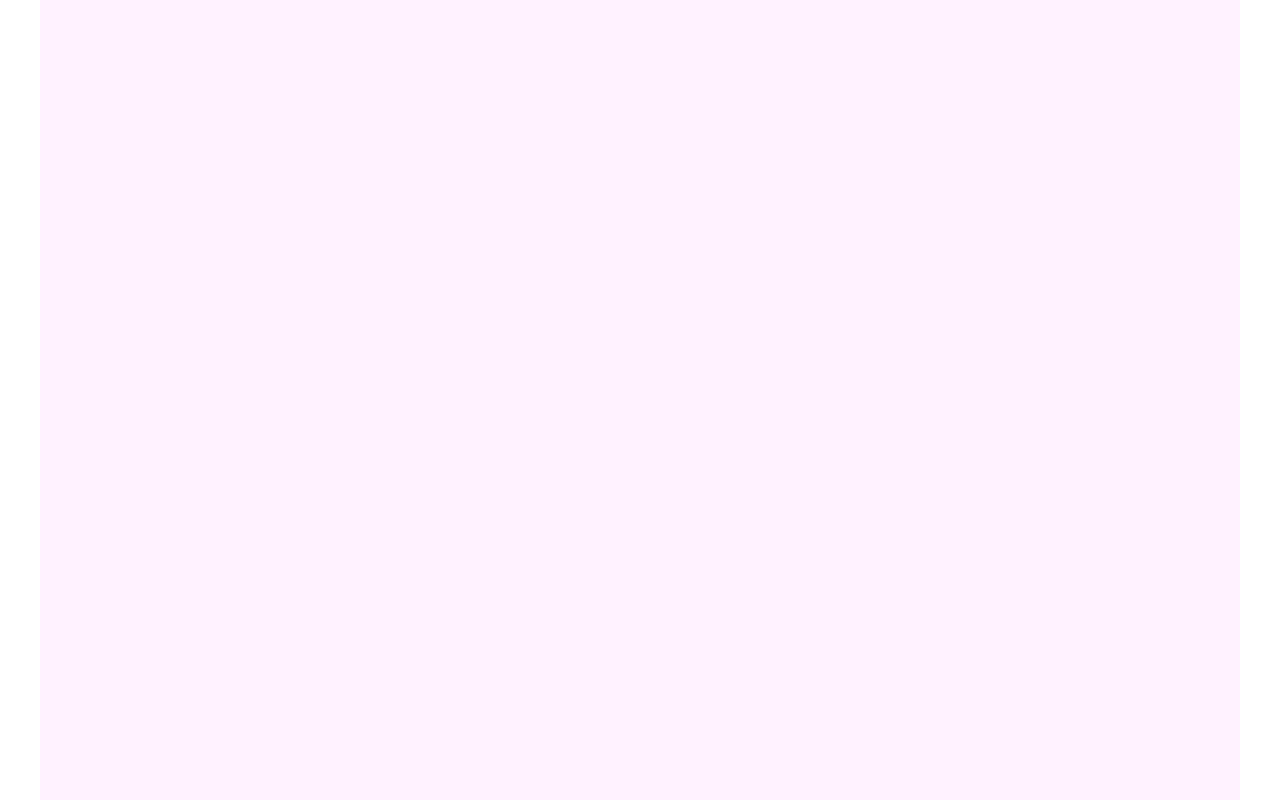
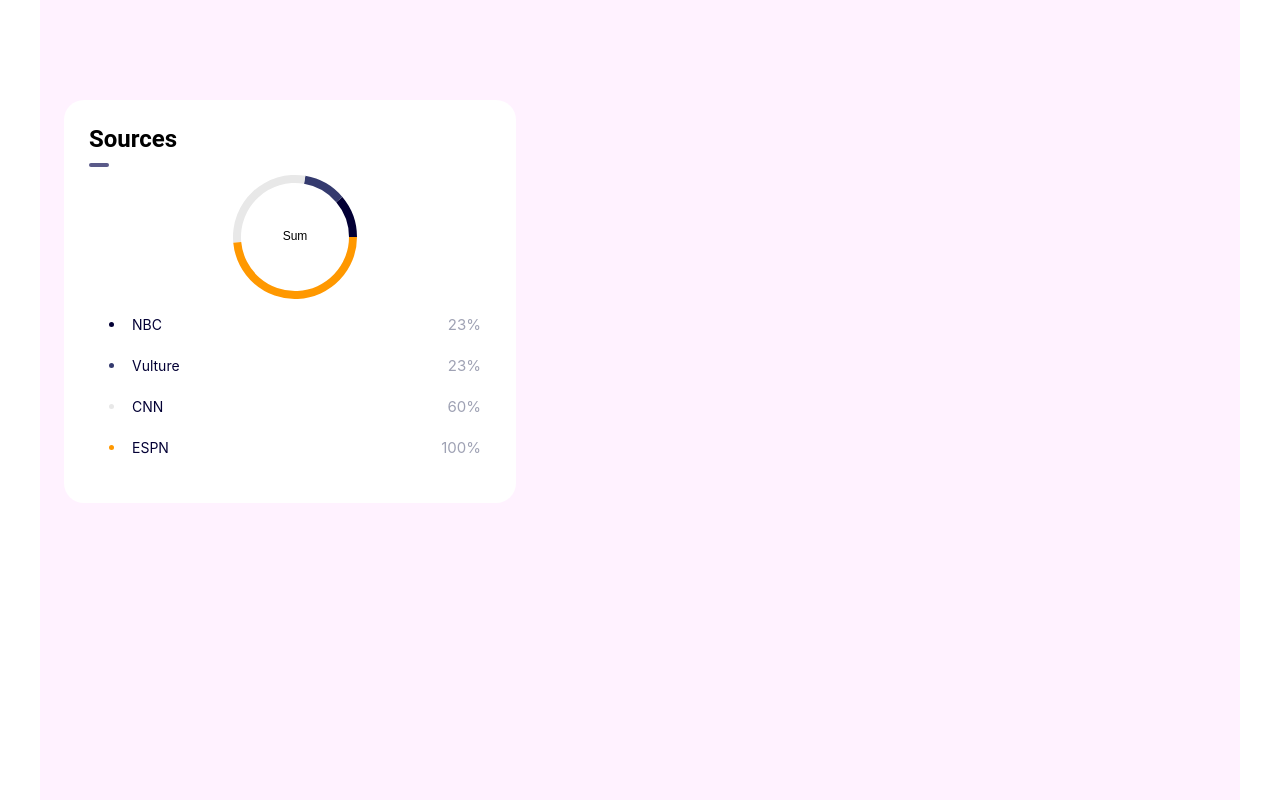
Before and after one commit to omershafrir-moveo/dispatcher-app, a React (Create React App) app: page / in a window 1280 px wide. Built offline with nearby package versions, Linux system fonts and the light colour scheme.

Commit message:
finished pie widget

```diff
--- a/src/App.tsx
+++ b/src/App.tsx
@@ -1,14 +1,14 @@
 import "./App.css";
 import { Container } from "@mui/material";
 import PieGraph from "./components/Widget/PieGraph/PieGraph";
-
 function App() {
   return (
     <Container
       className="App"
       sx={{ backgroundColor: "#FFF2FF", height: "100vh" }}
     >
-      {/* <PieGraph /> */}
+      <div style={{height:"100px"}}></div>
+      <PieGraph />
     </Container>
   );
 }
--- /dev/null
+++ b/src/components/Icons/HorizontalLine.tsx
@@ -0,0 +1,24 @@
+const HorizontalLine = () => {
+  return (
+    <svg
+      width="20"
+      height="4"
+      viewBox="0 0 20 4"
+      fill="none"
+      xmlns="http://www.w3.org/2000/svg"
+      style={{ marginTop: "10px", marginBottom: "8px" }}
+    >
+      <line
+        x1="2"
+        y1="2"
+        x2="18"
+        y2="2"
+        stroke="#5A5A89"
+        stroke-width="4"
+        stroke-linecap="round"
+      />
+    </svg>
+  );
+};
+
+export default HorizontalLine;
--- a/src/components/Widget/PieGraph/Legend/Legend.styles.tsx
+++ b/src/components/Widget/PieGraph/Legend/Legend.styles.tsx
@@ -8,7 +8,7 @@ export const LegendContainer = styled.div`
   align-items: flex-start;
   width: 372px;
   height: 143px;
-  margin: 15px 30px 40px 40px;
+  margin-top: 15px;
 `;
 
 export const LegendItem = styled.div`
@@ -43,7 +43,6 @@ export const LegendText = styled.div`
   color: #030035;
 `;
 export const LegendValue = styled.div`
-  margin-left: 30.07px;
   font-size: 15px;
   color: #9fa2b4;
   align-self: right;
--- a/src/components/Widget/PieGraph/PieGraph.tsx
+++ b/src/components/Widget/PieGraph/PieGraph.tsx
@@ -4,56 +4,56 @@ import Legend from "./Legend/Legend";
 import WidgetContainer from "../WidgetContainer/WidgetContainer";
 import Typography from "../../Typography/Typography";
 import WidgetCard from "../WidgetCard/WidgetCard";
-
+import HorizontalLine from "../../Icons/HorizontalLine";
 const PieGraph = () => {
   const COLORS = ["#030035", "#343A6E", "#E8E8E8", "#FF9800"];
 
-  return <div>23</div>
-  // return (
-  //   <WidgetCard>
-  //     {/* <Typography color="#000000" size="24px" weight="700">
-  //       Sources
-  //     </Typography> */}
-  //     {/* <WidgetContainer>
-  //       <PieChart width={124} height={124}>
-  //         <Pie
-  //           data={data}
-  //           dataKey="value"
-  //           nameKey="name"
-  //           cx="50%"
-  //           cy="50%"
-  //           outerRadius={62}
-  //           innerRadius={54}
-  //           stroke=""
-  //         >
-  //           {data.map((entry, index) => (
-  //             <Cell
-  //               key={`cell-${index}`}
-  //               fill={COLORS[index % COLORS.length]}
-  //             />
-  //           ))}
-  //         </Pie>
-  //         <text
-  //           x={62}
-  //           y={62}
-  //           fontFamily="Mulish, sans-serif"
-  //           color="#030035"
-  //           fontSize={12}
-  //           textAnchor="middle"
-  //           dominantBaseline="middle"
-  //         >
-  //           Sum
-  //         </text>
-  //       </PieChart>
-  //       <Legend
-  //         data={data.map((p, index) => ({
-  //           ...p,
-  //           color: COLORS[index % COLORS.length],
-  //         }))}
-  //       />
-  //     </WidgetContainer> */}
-  //   </WidgetCard>
-  // );
+  return (
+    <WidgetCard>
+      <Typography color="#000000" size="24px" weight="700">
+        Sources
+      </Typography>
+      <HorizontalLine />
+      <WidgetContainer>
+        <PieChart width={124} height={124}>
+          <Pie
+            data={data}
+            dataKey="value"
+            nameKey="name"
+            cx="50%"
+            cy="50%"
+            outerRadius={62}
+            innerRadius={54}
+            stroke=""
+          >
+            {data.map((entry, index) => (
+              <Cell
+                key={`cell-${index}`}
+                fill={COLORS[index % COLORS.length]}
+              />
+            ))}
+          </Pie>
+          <text
+            x={62}
+            y={62}
+            fontFamily="Mulish, sans-serif"
+            color="#030035"
+            fontSize={12}
+            textAnchor="middle"
+            dominantBaseline="middle"
+          >
+            Sum
+          </text>
+        </PieChart>
+        <Legend
+          data={data.map((p, index) => ({
+            ...p,
+            color: COLORS[index % COLORS.length],
+          }))}
+        />
+      </WidgetContainer>
+    </WidgetCard>
+  );
 };
 
 export default PieGraph;
--- a/src/components/Widget/WidgetCard/WidgetCard.styles.tsx
+++ b/src/components/Widget/WidgetCard/WidgetCard.styles.tsx
@@ -7,4 +7,5 @@ export const Card = styled.div`
   border-radius: 20px;
   display: flex;
   flex-direction: column;
+  padding: 25px 15px 0px 25px;;
 `;
--- a/src/components/Widget/WidgetCard/WidgetCard.tsx
+++ b/src/components/Widget/WidgetCard/WidgetCard.tsx
@@ -1,7 +1,7 @@
 import { Card } from "./WidgetCard.styles";
 
-const WidgetCard: React.FC<{ children?: React.ReactNode }> = (props) => {
-  return <WidgetCard>{props.children}</WidgetCard>;
-};
+const WidgetCard:React.FC<{children?: React.ReactNode}> = (props) => {
+    return <Card> {props.children} </Card>
+}
 
 export default WidgetCard;
```
